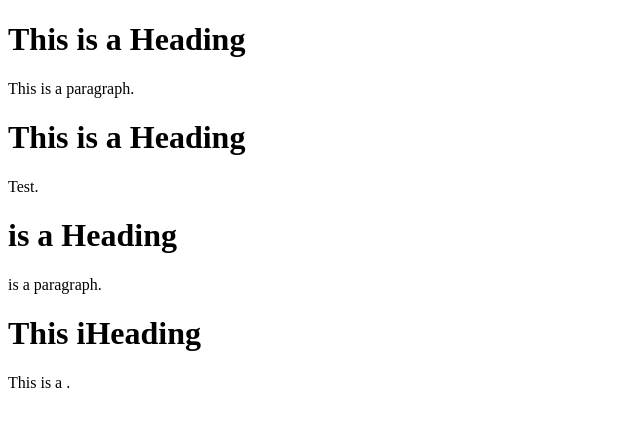
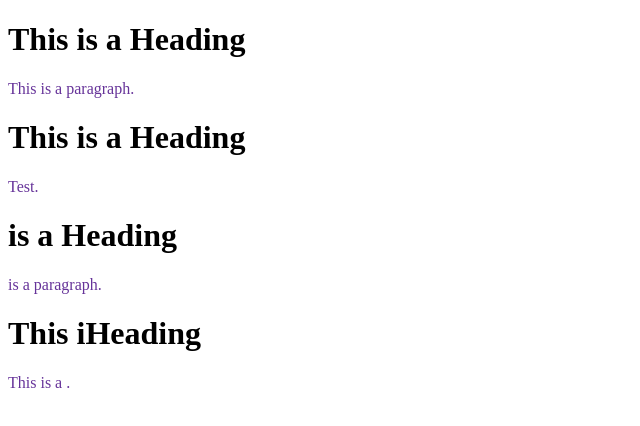
Before and after one commit to ConorDorrian1/Messy, a plain HTML site: page index.html in a window 1280 px wide. Shown: the whole page, without its empty margins (0-640 px from the left). Drawn offline with Linux system fonts and the light colour scheme.

Commit message:
blah blah

```diff
--- a/index.html
+++ b/index.html
@@ -2,6 +2,8 @@
 <html>
 <head>
 <title>Test</title>
+
+<link rel="stylesheet" href="Mine.css">
 </head>
 <body>
 
--- /dev/null
+++ b/mine.css
@@ -0,0 +1,3 @@
+p{
+    color: rebeccapurple;
+}
```
